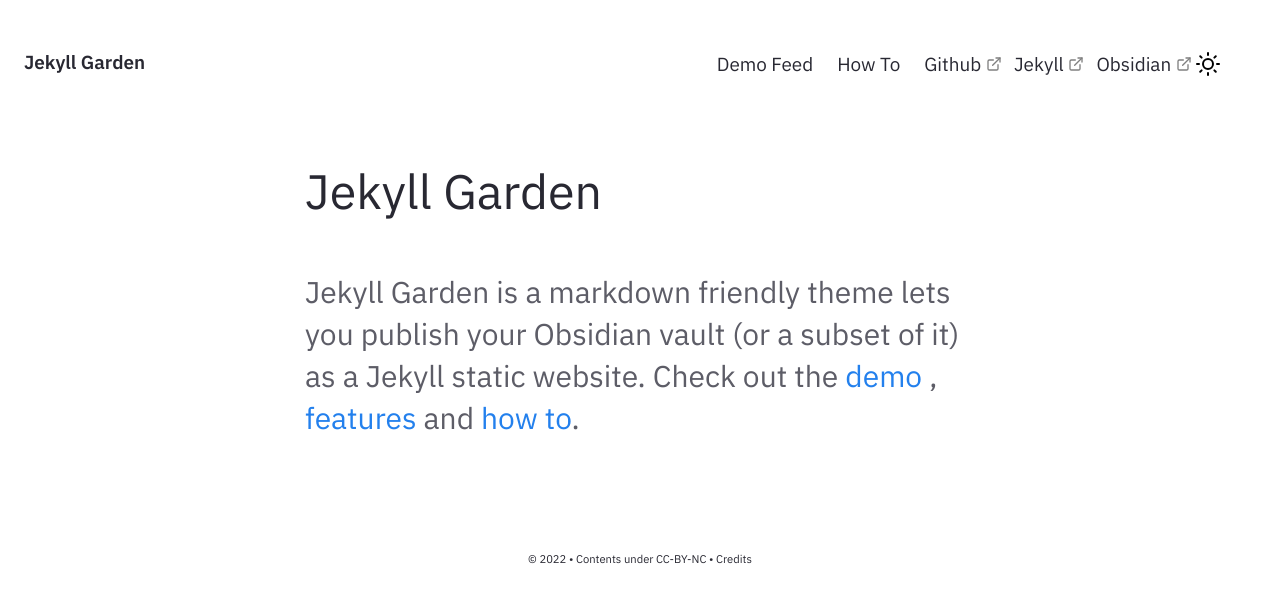
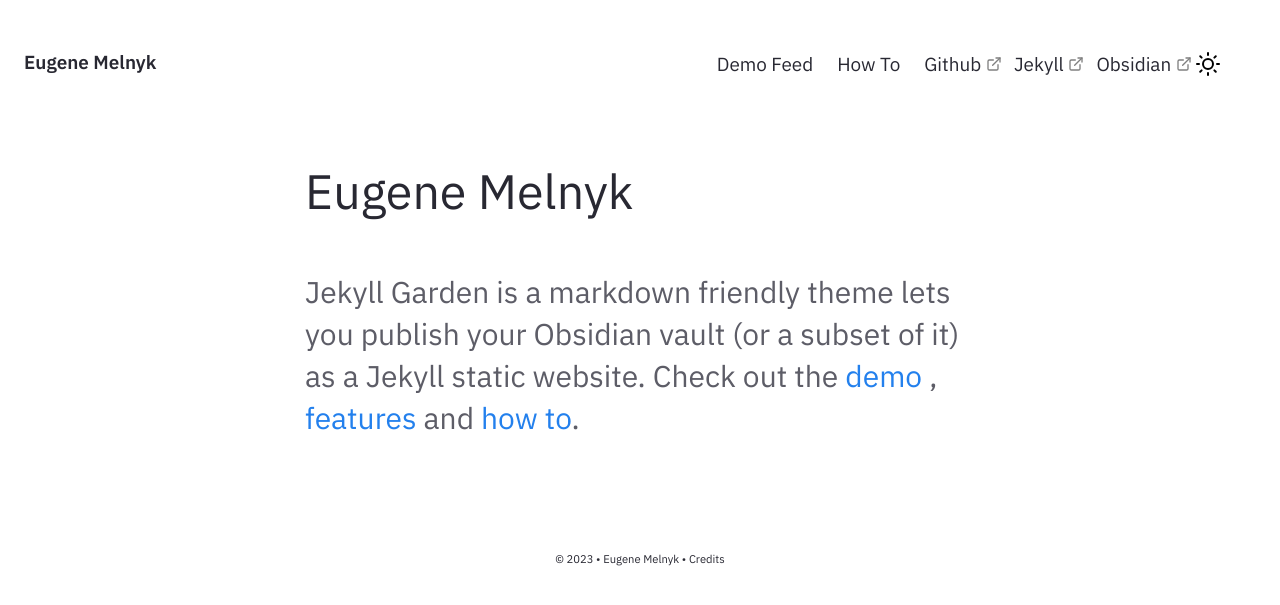
Before and after one commit to nmycd/ghp, a Jekyll site: the page built from pages/index.md, in a window 1280 px wide. Shown: the top 605 px of the page. Built offline with Jekyll 4.4.1, drawn with Linux system fonts in a browser that asks for light colours.

Commit message:
Update _config.yml

```diff
--- a/_config.yml
+++ b/_config.yml
@@ -27,11 +27,11 @@ baseurl: ""
 
 # Website Header, Description, Footer year and text.
 # If you are deleting this, make sure you remove it from HTML files too
-heading: Jekyll Garden # Change this
+heading: Eugene Melnyk # Change this
 content: Obsidian ready Jekyll Theme
 copyright:
-  year: © 2022
-  msg: Contents under CC-BY-NC
+  year: © 2023
+  msg: Eugene Melnyk
 
 # Set title and content for private & broken link tooltop
 privatelinks:
```
